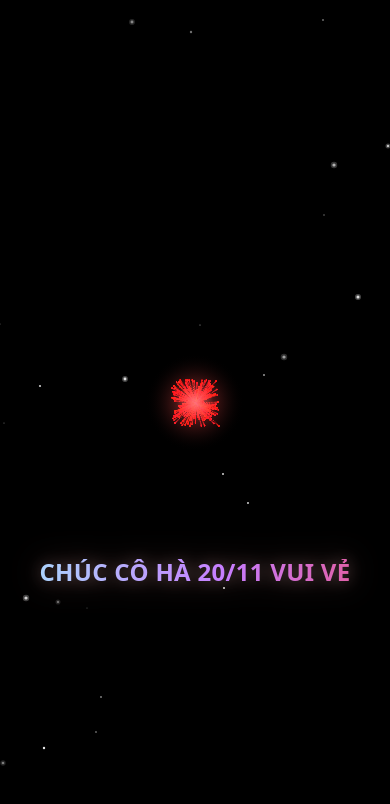
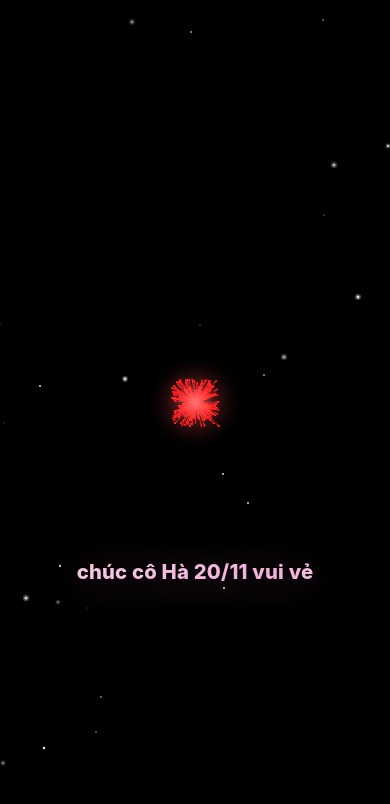
Before and after one commit to Phankhanghi/love-heart, a plain HTML site: page index.html in a window 390 px wide. Drawn offline with Linux system fonts and the light colour scheme; animation ran at ten frames a second.

Commit message:
Update style.css

```diff
--- a/style.css
+++ b/style.css
@@ -1,106 +1,91 @@
+/* Nền & canvas */
 html, body {
   margin: 0;
   padding: 0;
   width: 100%;
   height: 100%;
-  overflow: hidden;   /* không cho scroll khi canvas to */
+  overflow: hidden;
+  background: #000;
 }
+
 canvas {
   position: fixed;
-  inset: 0;              /* = top:0; right:0; bottom:0; left:0 */
-  width: 100vw;          /* luôn bằng chiều rộng màn hình */
-  height: 100vh;         /* luôn bằng chiều cao màn hình */
-  background-color: rgba(0,0,0,.2);
+  inset: 0;
+  width: 100vw;
+  height: 100vh;
+  background-color: rgba(0, 0, 0, 0.02);
+  z-index: 1;
 }
 
-/* --- Greeting text under the heart --- */
+/* Chữ chúc – container dưới trái tim */
 .greeting {
-  position: absolute;
-  bottom: 6vh;
-  left: 50%;
-  transform: translateX(-50%);
-  width: 92%;
+  position: fixed;
+  z-index: 5;              /* trên canvas */
+  pointer-events: none;
+  user-select: none;
   text-align: center;
-  z-index: 10;
-  pointer-events: none;
+  white-space: nowrap;     /* luôn giữ 1 dòng */
 }
 
-/* 🌈 Hiệu ứng chuyển màu từng chữ thật mượt */
+/* Dòng chữ với hiệu ứng y như file gốc:
+   - gradient hồng
+   - tia sáng chéo chạy ngang
+   - fadeIn xuất hiện mềm */
 .greeting .shine {
-  font-family: "Poppins", system-ui, -apple-system, "Segoe UI", Roboto, "Helvetica Neue", Arial, sans-serif;
   font-weight: 800;
-  letter-spacing: 0.3px;
-  font-size: clamp(24px, 4.5vw, 56px);
-  line-height: 1.1;
-  text-transform: uppercase;
+  letter-spacing: 0.4px;
+  text-align: center;
+  font-family: "Poppins", "Inter", "Segoe UI", Roboto, system-ui, -apple-system, "Helvetica Neue", Arial;
+  font-size: clamp(16px, 3.6vw, 30px);
+  white-space: nowrap;
+  pointer-events: none;
 
-  /* Gradient mượt đa sắc */
-  background: linear-gradient(
-    90deg,
-    #ff3c38,
-    #ff8a5c,
-    #ffd36b,
-    #9cfffa,
-    #c77dff,
-    #ff3c38
+  /* bóng hồng mềm dưới chữ */
+  filter: drop-shadow(0 4px 20px rgba(255, 139, 209, 0.35));
+
+  /* Base gradient + dải sáng chéo */
+  --base-grad: linear-gradient(90deg, #ffd5f0, #ffb2e3, #ff83c5, #ffd5f0);
+  --shine-grad: linear-gradient(
+    120deg,
+    transparent 16%,
+    rgba(255, 255, 255, 0.95) 46%,
+    rgba(255, 200, 240, 0.6) 54%,
+    transparent 84%
   );
-  background-size: 400% 100%;
+
+  background-image: var(--shine-grad), var(--base-grad);
+  background-size: 200% 100%, 300% 100%;
+  background-repeat: no-repeat;
+
   -webkit-background-clip: text;
   background-clip: text;
   color: transparent;
 
-  /* Animation chuyển màu dần từng chữ */
-  animation: rainbowFlow 8s ease-in-out infinite;
-  filter: drop-shadow(0 0 8px rgba(255, 200, 200, 0.35))
-          drop-shadow(0 0 15px rgba(255, 150, 150, 0.25));
+  opacity: 0;
+  animation: fadeIn 1s ease forwards 1s, shineSweep 3.6s linear infinite;
 }
 
-/* ✨ Hiệu ứng sóng màu lan truyền qua chữ */
-@keyframes rainbowFlow {
-  0%   { background-position: 0% 50%; }
-  50%  { background-position: 100% 50%; }
-  100% { background-position: 0% 50%; }
-}
-/* Mobile control bar */
-#mobile-controls {
-  position: fixed;
-  right: 12px;
-  bottom: 8vh;
-  display: flex;
-  gap: 8px;
-  z-index: 20;
-  pointer-events: auto;
-  backdrop-filter: blur(6px);
-  background: rgba(0,0,0,0.25);
-  padding: 6px;
-  border-radius: 12px;
-  box-shadow: 0 6px 18px rgba(0,0,0,0.35);
+/* Hiệu ứng xuất hiện + tia sáng quét chéo */
+@keyframes fadeIn {
+  to {
+    opacity: 0.95;
+  }
 }
 
-#mobile-controls button{
-  width: 44px;
-  height: 44px;
-  border-radius: 10px;
-  border: 0;
-  font-size: 18px;
-  display: inline-grid;
-  place-items: center;
-  background: rgba(255,255,255,0.06);
-  color: #fff;
-  backdrop-filter: blur(2px);
+@keyframes shineSweep {
+  0% {
+    background-position: -220% 0, 0 50%;
+  }
+  100% {
+    background-position: 220% 0, 0 50%;
+  }
 }
 
-#mobile-controls button:active { transform: scale(.96); }
-@media (min-width: 700px) {
-  #mobile-controls { display: none; } /* chỉ hiển thị trên màn nhỏ */
+/* Mobile nhỏ: giảm size thêm cho chắc chắn không xuống dòng */
+@media (max-width: 480px) {
+  .greeting .shine {
+    font-size: clamp(14px, 5.2vw, 22px);
+    padding: 0 12px;
+    letter-spacing: 0.2px;
+  }
 }
-/* ensure body & html have no margin so canvas truly covers viewport */
-html, body {
-  height: 100%;
-  margin: 0;
-  padding: 0;
-  background: #000; /* đen nền mặc định */
-}
-
-/* nếu bạn vẫn giữ #mobile-controls trong HTML, ẩn nó */
-#mobile-controls { display: none !important; }
```
